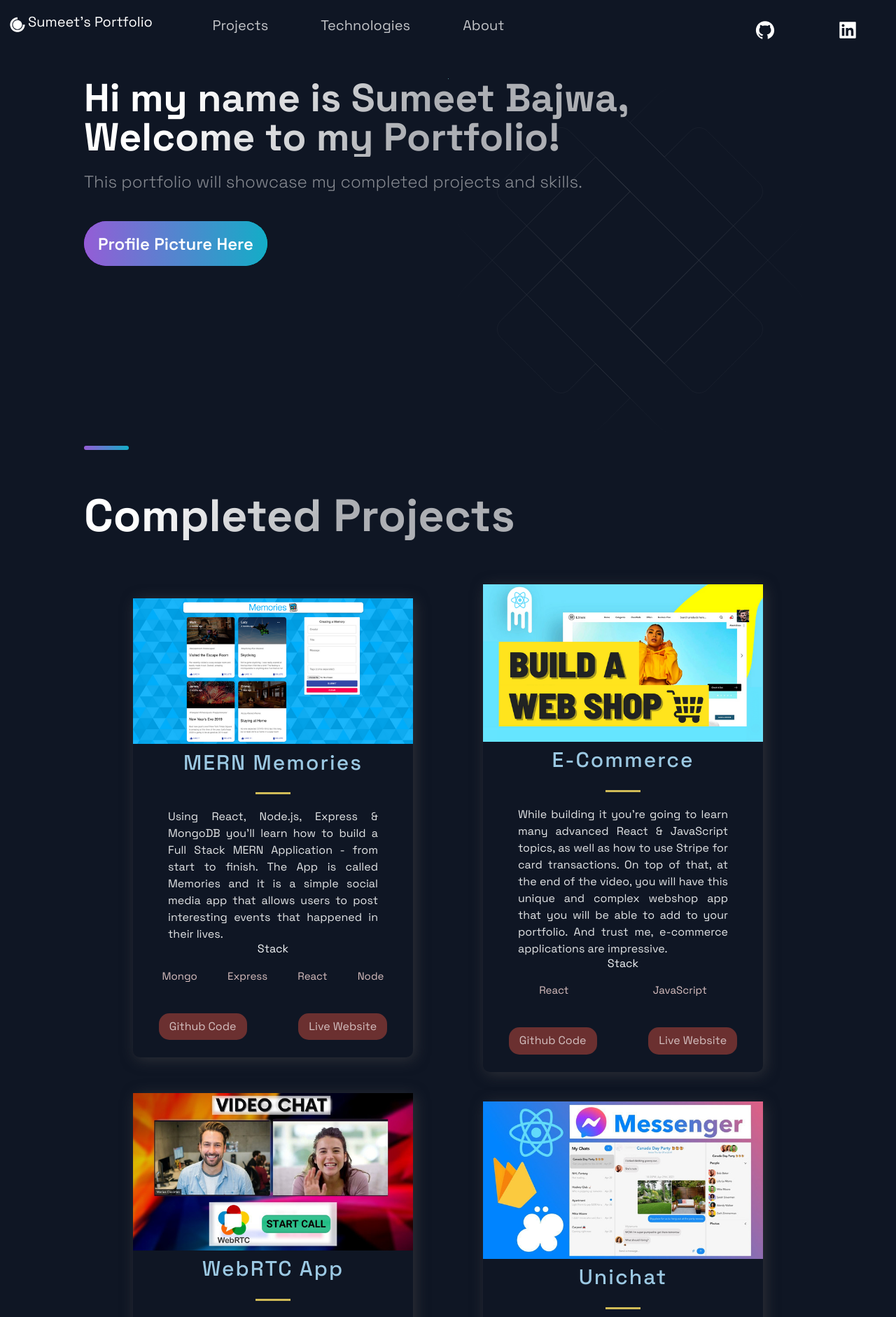
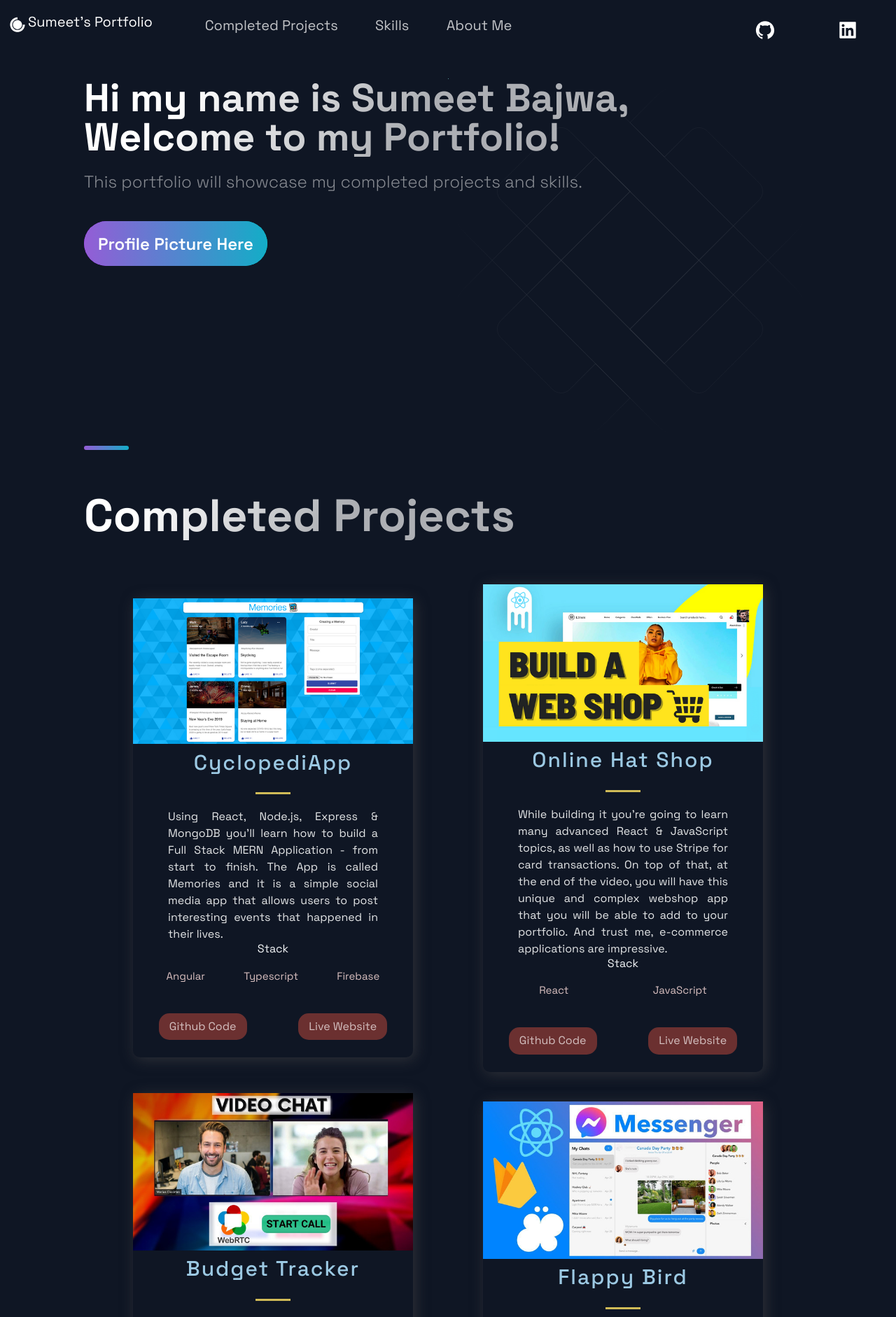
Before and after one commit to bajwass/Sumeets-Portfolio, a Next.js app: page / in a window 1280 px wide. Shown: the top 1882 px of the page at 70% size. Built offline with nearby package versions, Linux system fonts and the light colour scheme.

Commit message:
Minor changes to text

```diff
--- a/src/components/Header/Header.js
+++ b/src/components/Header/Header.js
@@ -18,17 +18,17 @@ const Header = () =>  (
     <Div2>
       <li>
         <Link href="#projects">
-          <NavLink>Projects</NavLink>
+          <NavLink>Completed Projects</NavLink>
         </Link>
       </li>
       <li>
         <Link href="#tech">
-          <NavLink>Technologies</NavLink>
+          <NavLink>Skills</NavLink>
         </Link>
       </li>
       <li>
         <Link href="#about">
-          <NavLink>About</NavLink>
+          <NavLink>About Me</NavLink>
         </Link>
       </li>
     </Div2>
--- a/src/constants/constants.js
+++ b/src/constants/constants.js
@@ -1,15 +1,15 @@
 export const projects = [
   {
-    title: 'MERN Memories',
+    title: 'CyclopediApp',
     description: "Using React, Node.js, Express & MongoDB you'll learn how to build a Full Stack MERN Application - from start to finish. The App is called Memories and it is a simple social media app that allows users to post interesting events that happened in their lives.",
       image: '/images/1.png',
-      tags: ['Mongo', 'Express', 'React', 'Node'],
+      tags: ['Angular', 'Typescript', 'Firebase'],
     source: 'https://google.com',
     visit: 'https://google.com',
     id: 0,
   },
   {
-    title: 'E-Commerce',
+    title: 'Online Hat Shop',
     description:"While building it you're going to learn many advanced React & JavaScript topics, as well as how to use Stripe for card transactions. On top of that, at the end of the video, you will have this unique and complex webshop app that you will be able to add to your portfolio. And trust me, e-commerce applications are impressive.",
     image: '/images/2.png',
     tags: ['React', 'JavaScript'],
@@ -18,7 +18,7 @@ export const projects = [
     id: 1,
   },
   {
-    title: 'WebRTC App',
+    title: 'Budget Tracker',
     description: "This is a code repository for the corresponding YouTube video. In this tutorial, we're going to build and deploy a React Video Chat Application using WebRTC.",
       image: '/images/3.jpg',
       tags: ['React', 'WebRTC'],
@@ -27,10 +27,10 @@ export const projects = [
     id: 2,
   },
   {
-    title: 'Unichat',
+    title: 'Flappy Bird',
     description: "This is a code repository for the corresponding video tutorial. In this video, we will create a full Realtime Chat Application",
     image: '/images/4.jpg',
-    tags: ['React', 'ChatEngine', 'Firebase'],
+    tags: ['Javascript', 'CSS'],
     source: 'https://google.com',
     visit: 'https://google.com',
     id: 3,
```
